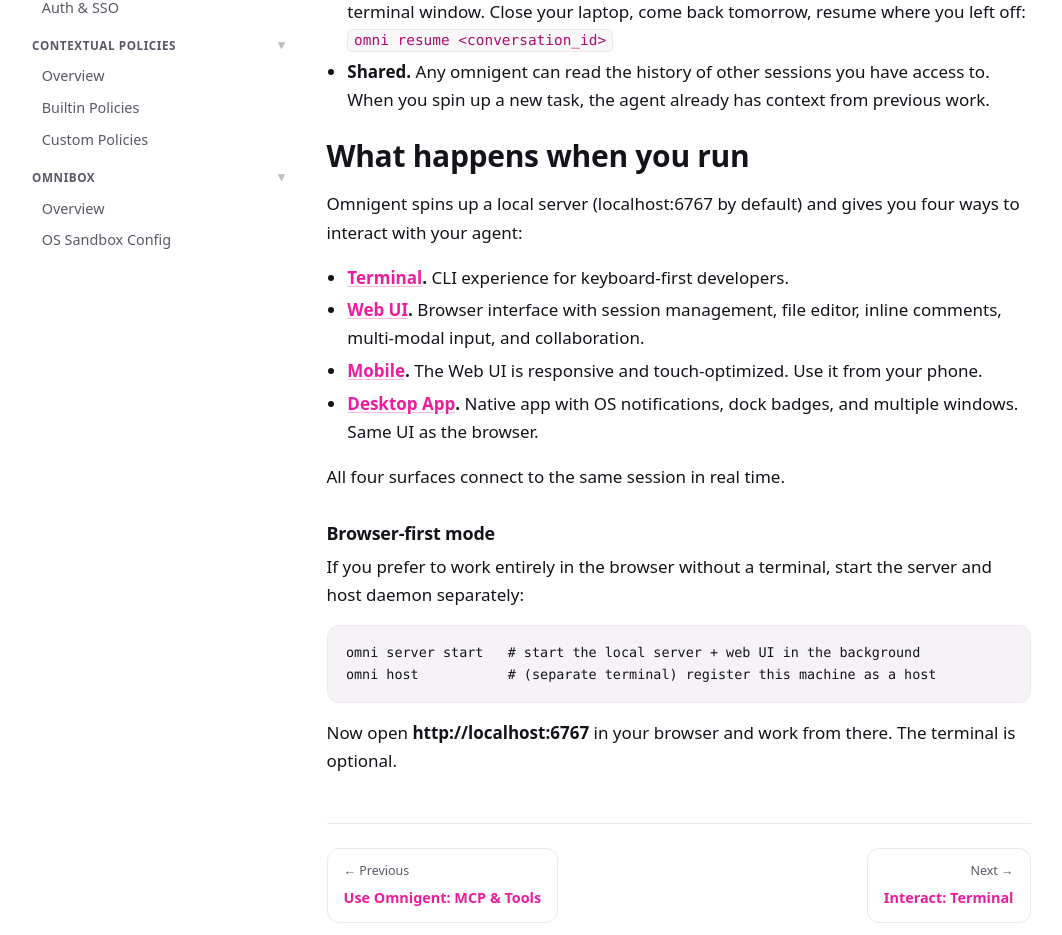
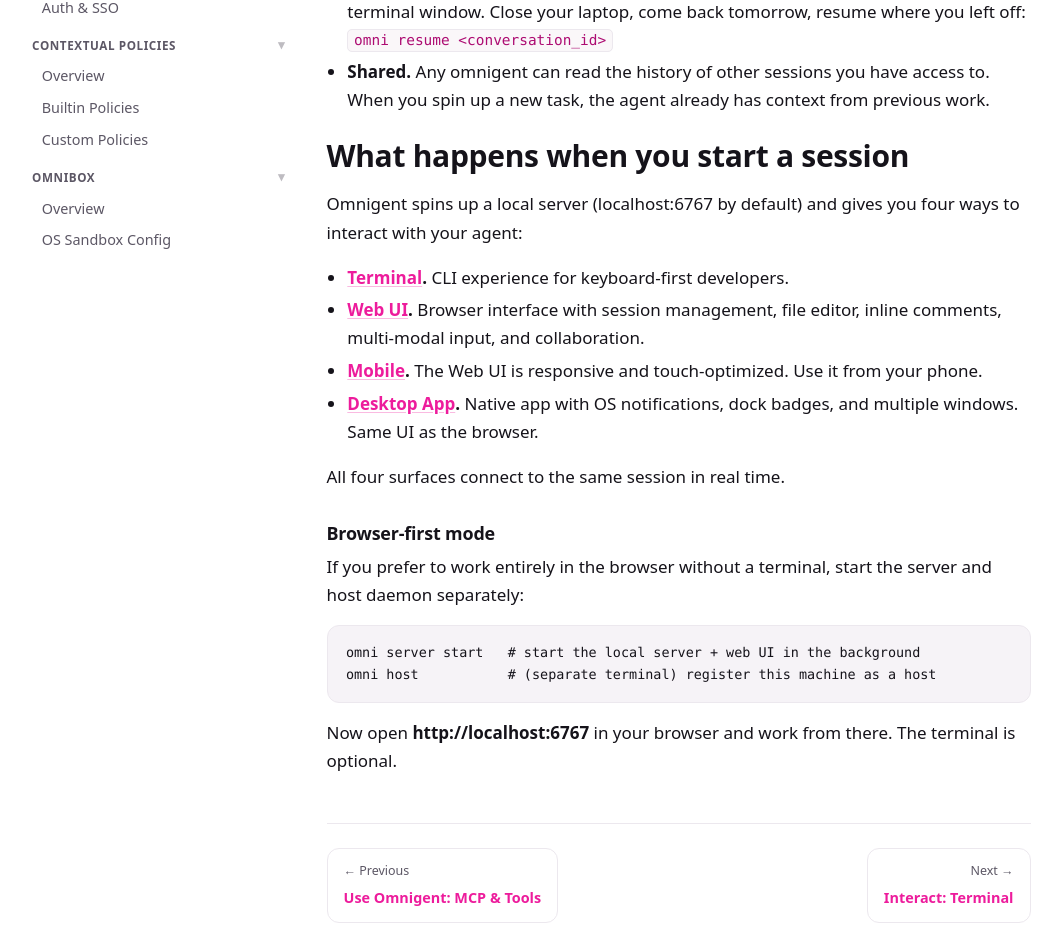
Before and after one commit to omnigent-ai/omnigent-site, a Next.js app: page /docs/interact/overview in a window 1280 px wide. Shown: the part 1115-2050 px from the top of the page, without its empty margins (106-1168 px from the left). Built offline with nearby package versions, Linux system fonts and the light colour scheme.

Commit message:
docs: rename overview heading to 'What happens when you start a session'

```diff
--- a/app/docs/interact/overview/page.js
+++ b/app/docs/interact/overview/page.js
@@ -65,7 +65,7 @@ export default function Page() {
         </li>
       </ul>
 
-      <h2>What happens when you run</h2>
+      <h2>What happens when you start a session</h2>
 
       <p>
         Omnigent spins up a local server (localhost:6767 by default) and gives you four ways to
```
